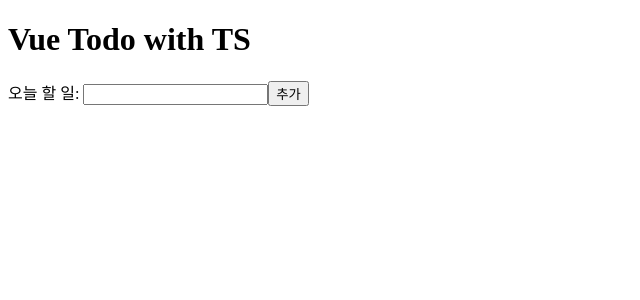
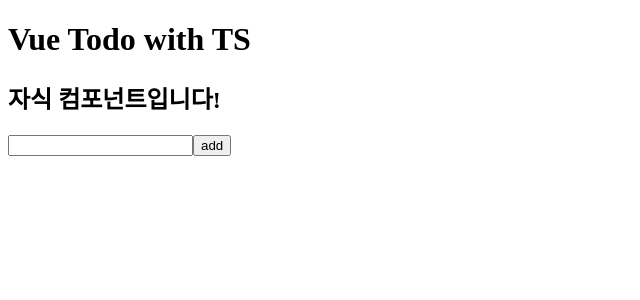
Before and after one commit to software92/vue-todo, a Vue app: page / in a window 1280 px wide. Shown: the top 300 px of the page, without its empty margins (0-640 px from the left). Built offline with nearby package versions, Linux system fonts and the light colour scheme.

Commit message:
fix: emit event를 사용해 상위 컴포넌트의 데이터(+하위 컴포넌트 props) 갱신(컴포지션 api)

```diff
--- a/src/App.vue
+++ b/src/App.vue
@@ -1,27 +1,29 @@
+<script setup lang="ts">
+import { ref } from "vue";
+import TodoInput from "./components/TodoInput.vue";
+
+const todoText = ref("");
+const updateTodos = (value: any) => {
+  todoText.value = value;
+};
+const addTodo = () => {
+  const value = todoText.value;
+  if (value === "") return;
+  localStorage.setItem(value, value);
+  initTodos();
+};
+const initTodos = () => {
+  todoText.value = "";
+};
+</script>
+
 <template>
-  <div>
+  <form @submit="addTodo">
     <h1>Vue Todo with TS</h1>
-    <TodoInput :item="todoText" @input="updateTodoText"></TodoInput>
-  </div>
+    <TodoInput :value="todoText" @input="updateTodos" />
+
+    <button>add</button>
+  </form>
 </template>
 
-<script lang="ts">
-import { defineComponent } from "vue";
-import TodoInput from "./components/TodoInput.vue";
-
-export default defineComponent({
-  components: { TodoInput },
-  setup() {
-    return {
-      todoText: "",
-    };
-  },
-  methods: {
-    updateTodoText(value: any) {
-      this.todoText = value;
-    },
-  },
-});
-</script>
-
 <style scoped></style>
--- a/src/components/TodoInput.vue
+++ b/src/components/TodoInput.vue
@@ -1,26 +1,14 @@
-<template>
-  <div>
-    <label for="todo-input">오늘 할 일: </label>
-    <input id="todo-input" type="text" :value="item" @input="handleInput" />
-    <button type="button">추가</button>
-  </div>
-</template>
-
-<script lang="ts">
-import { defineComponent } from "vue";
-
-export default defineComponent({
-  props: ["item"],
-  methods: {
-    handleInput(event: any) {
-      console.log("event", event.target.value);
-      this.$emit("input", event.target.value);
-    },
-  },
-  // setup() {
-  //   return {};
-  // },
-});
+<script setup lang="ts">
+defineProps<{ value: string }>();
+const emit = defineEmits(["input"]);
+const changeValue = (e: any) => {
+  // console.log("input", e.target.value);
+  emit("input", e.target.value);
+};
 </script>
 
-<style scoped></style>
+<template>
+  <h2>자식 컴포넌트입니다!</h2>
+  <input :value="value" @input="changeValue" />
+  <!-- <input  -->
+</template>
```
Also changed, not shown: tsconfig.json (+5 -2 lines), .eslintrc.js.
